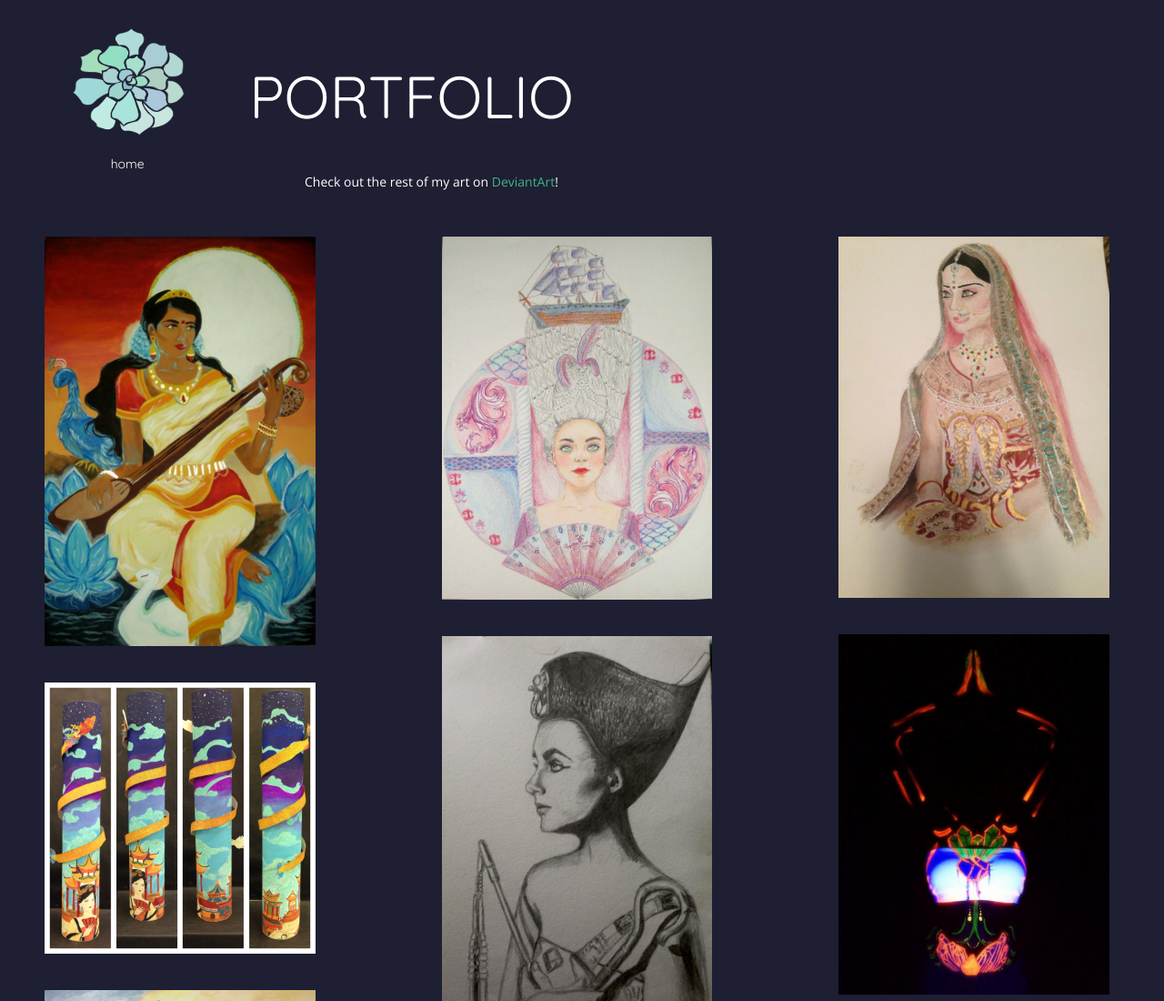
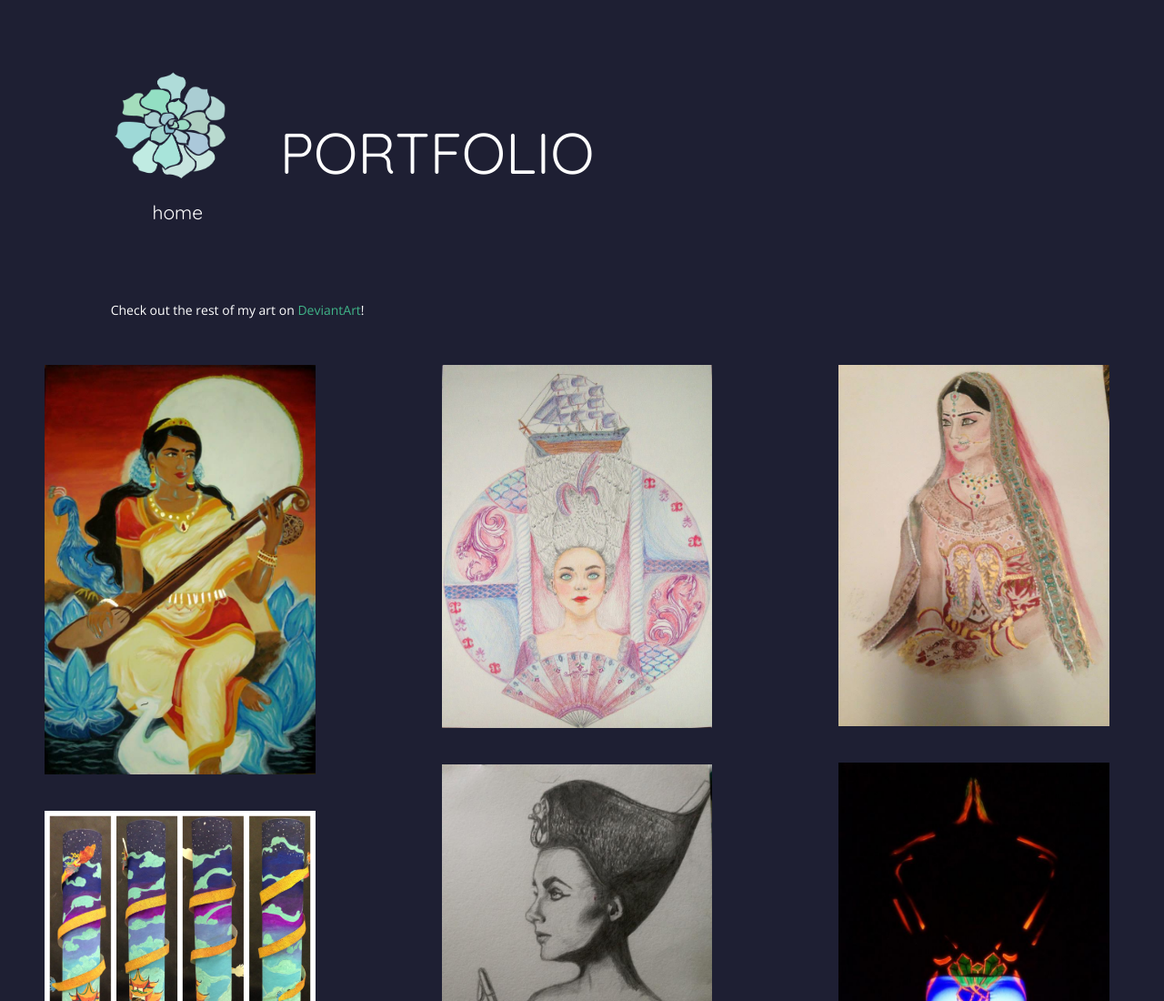
Before and after one commit to lvmanchikanti/my_portfolio, a website: page public/html/portfolio.html in a window 1280 px wide. Shown: the top 1100 px of the page at 91% size. Drawn offline with nearby package versions, Linux system fonts and the light colour scheme.

Commit message:
messing around with bootstrap jumbotron

```diff
--- a/public/css/portfolio.css
+++ b/public/css/portfolio.css
@@ -2,7 +2,6 @@ header {
   font-family: 'Quicksand', sans-serif;
 }
 .succulent {
-  margin-left: -60px;
   border-radius: 50%;
   -webkit-transition: -webkit-transform .8s ease-in-out;
           transition:         transform .8s ease-in-out;
@@ -36,3 +35,6 @@ p {
   height: auto;
   margin-top: 40px;
 }
+.jumbotron {
+  background-color: transparent;
+}
--- a/public/html/portfolio.html
+++ b/public/html/portfolio.html
@@ -9,7 +9,9 @@
   <link href="https://fonts.googleapis.com/css?family=Quicksand|Lato|Open+Sans|" rel="stylesheet">
   <link rel="stylesheet" href="/css/animate.css">
 </head>
-
+  <div class="jumbotron">
+    <div class="container">
+      <div class="row">
         <div class="col-md-8 col-md-offset-1 animated fadeIn">
           <header>
             <a href="/">
@@ -19,13 +21,17 @@
             <h1 class="col-md-8 col-md-offset-2">PORTFOLIO</h1>
           </header>
         </div>
+      </div>
+    </div>
+  </div>
+
 <body>
-  <div class="col-md-8 col-md-offset-3">
+  <div class="col-md-8 col-md-offset-1">
   <p class="dev">Check out the rest of my art on <a target="_blank" href="http://lahula.deviantart.com/" style="text-decoration:none">DeviantArt</a>!</p>
   </div>
 
 <div class="row">
-  <div class="col-lg-3 col-md-4 col-xs-12 col-md-offset-1 col-xs-offset-2">
+  <div class="col-lg-3 col-md-4 col-s-6 col-xs-12 col-md-offset-1 col-xs-offset-2">
        <img src="../images/saraswati.png" alt=""class="img-responsive">
        <img src="../images/scroll.png" alt=""class="img-responsive">
        <img src="../images/amsterdam.png" alt=""class="img-responsive">
```
Lines whose indentation alone changed are shown as unchanged.
